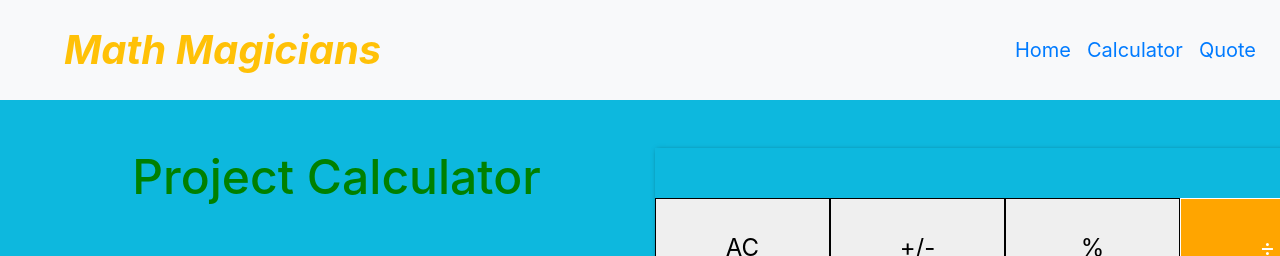
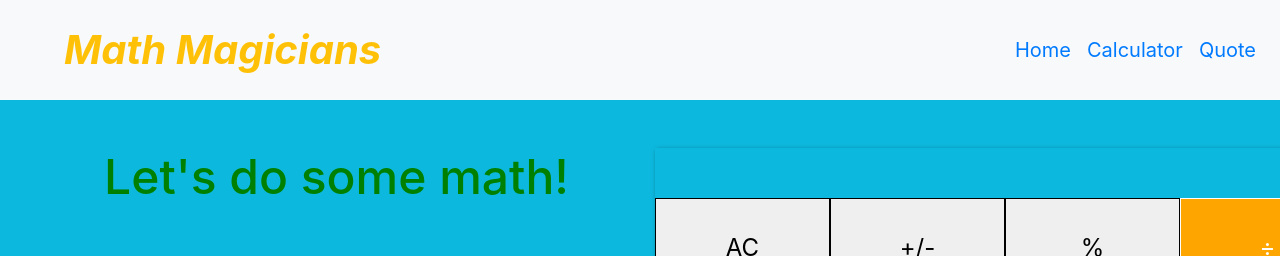
Before and after one commit to cvilla714/calculator-react, a React (Create React App) app: page /calculator in a window 1280 px wide. Shown: the top 256 px of the page. Built offline with nearby package versions, Linux system fonts and the light colour scheme.

Commit message:
added the &apos; to escape the single quote

```diff
--- a/src/components/App.jsx
+++ b/src/components/App.jsx
@@ -21,7 +21,7 @@ const App = () => {
     <div className="container-fluid large">
       <div className="row">
         <div className="col-sm-12 col-md-6">
-          <h1 className="title mt-5 ml-5">Project Calculator</h1>
+          <h1 className="title mt-5 ml-5">Let&apos;s do some math!</h1>
         </div>
         <div className="col-sm-12 col-md-6">
           <div className="calculator mt-5">
```
